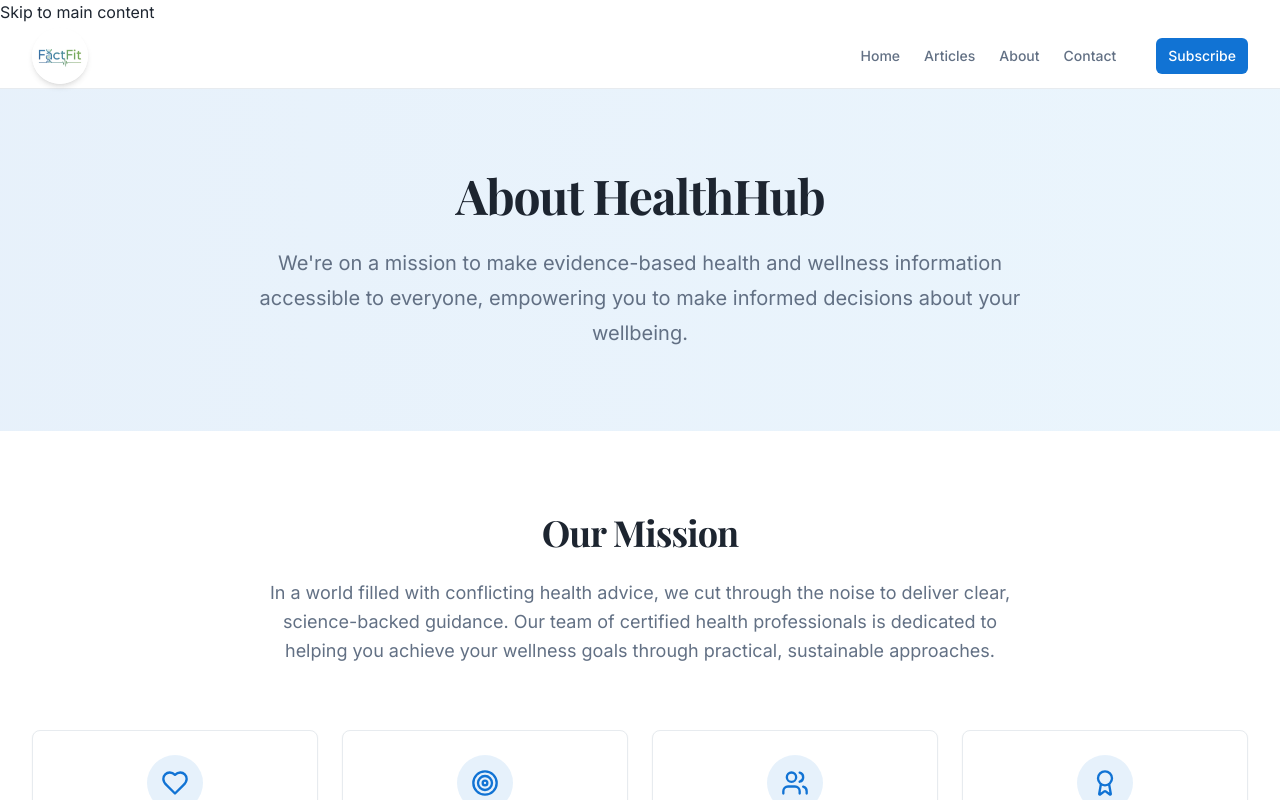
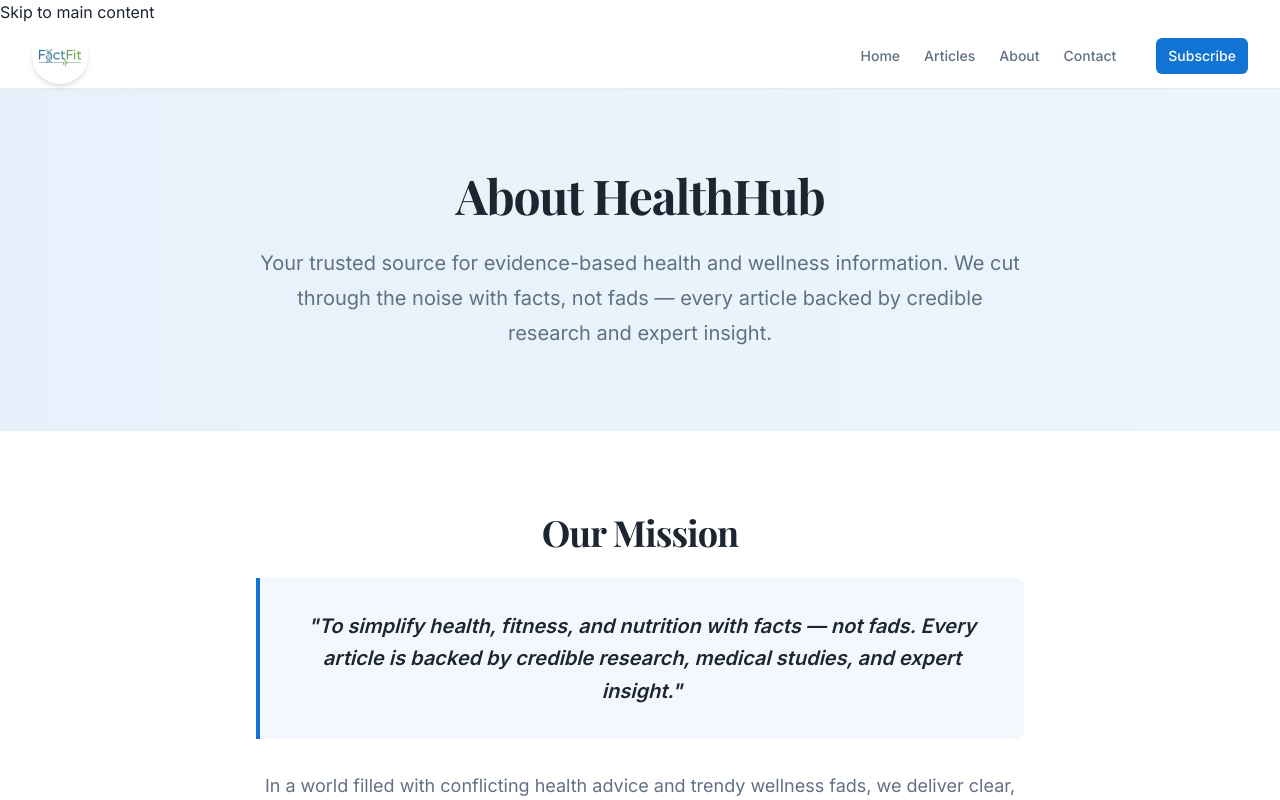
Before and after one commit to Quratulean/healthy-roots-journal, a React (Vite) app: page /about in a window 1280 px wide. Shown: the top 800 px of the page. Built offline with nearby package versions, Linux system fonts and the light colour scheme; the HTML template or start-up script is replaced by a standard one.

Commit message:
Update mission statement on About page
Add the user's mission statement to the About page, highlighting the quote and reinforcing the evidence-based messaging.

```diff
--- a/src/pages/About.tsx
+++ b/src/pages/About.tsx
@@ -39,8 +39,8 @@ const About = () => {
               About HealthHub
             </h1>
             <p className="text-xl text-muted-foreground max-w-3xl mx-auto">
-              We're on a mission to make evidence-based health and wellness information
-              accessible to everyone, empowering you to make informed decisions about your wellbeing.
+              Your trusted source for evidence-based health and wellness information.
+              We cut through the noise with facts, not fads — every article backed by credible research and expert insight.
             </p>
           </div>
         </section>
@@ -50,10 +50,15 @@ const About = () => {
           <div className="container">
             <div className="max-w-3xl mx-auto text-center mb-16">
               <h2 className="font-display text-3xl md:text-4xl font-bold mb-6">Our Mission</h2>
+              <div className="bg-primary/5 border-l-4 border-primary p-8 rounded-r-lg mb-8">
+                <p className="text-xl font-semibold text-foreground italic leading-relaxed">
+                  "To simplify health, fitness, and nutrition with facts — not fads. Every article is backed by credible research, medical studies, and expert insight."
+                </p>
+              </div>
               <p className="text-lg text-muted-foreground leading-relaxed">
-                In a world filled with conflicting health advice, we cut through the noise to deliver
-                clear, science-backed guidance. Our team of certified health professionals is dedicated
-                to helping you achieve your wellness goals through practical, sustainable approaches.
+                In a world filled with conflicting health advice and trendy wellness fads, we deliver
+                clear, science-backed guidance you can trust. Every piece of content is rigorously reviewed
+                and supported by peer-reviewed research, clinical studies, and expert medical insight.
               </p>
             </div>
 
```
